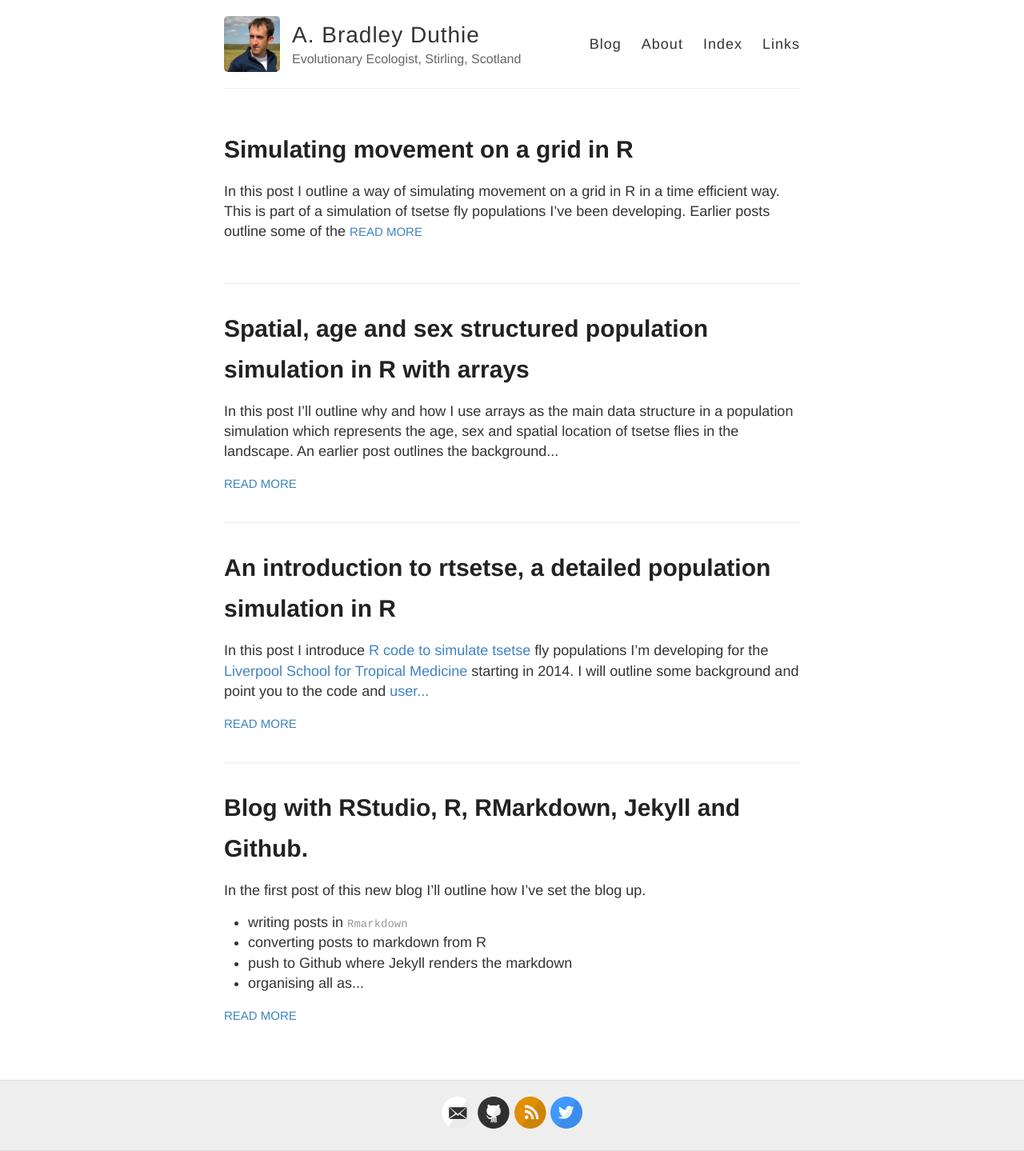
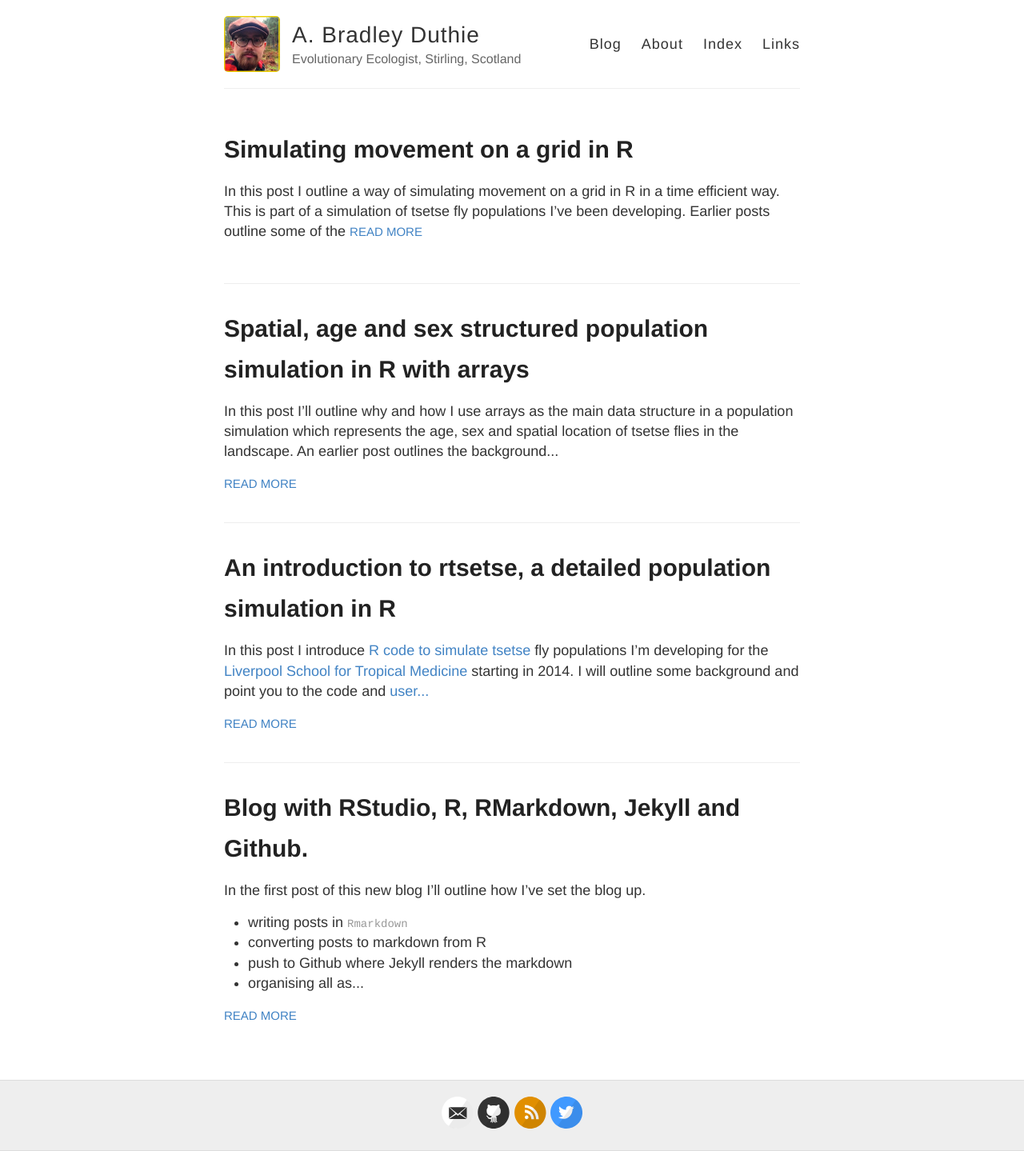
Before and after one commit to bradduthie/blog, a Jekyll site: the page built from index.html, in a window 1280 px wide. Shown: the whole page at 80% size. Built offline with Jekyll 4.4.1, drawn with Linux system fonts in a browser that asks for light colours.

Commit message:
add new image file

```diff
--- a/_config.yml
+++ b/_config.yml
@@ -9,7 +9,7 @@ name: A. Bradley Duthie
 description: Evolutionary Ecologist, Stirling, Scotland
 
 # URL of your avatar or profile pic (you could use your GitHub profile pic)
-avatar: /images/meSmall.jpg
+avatar: /images/self_sq_web.jpg
 
 #
 # Flags below are optional
```
Also changed, not shown: images/self_sq_web.jpg (added).
